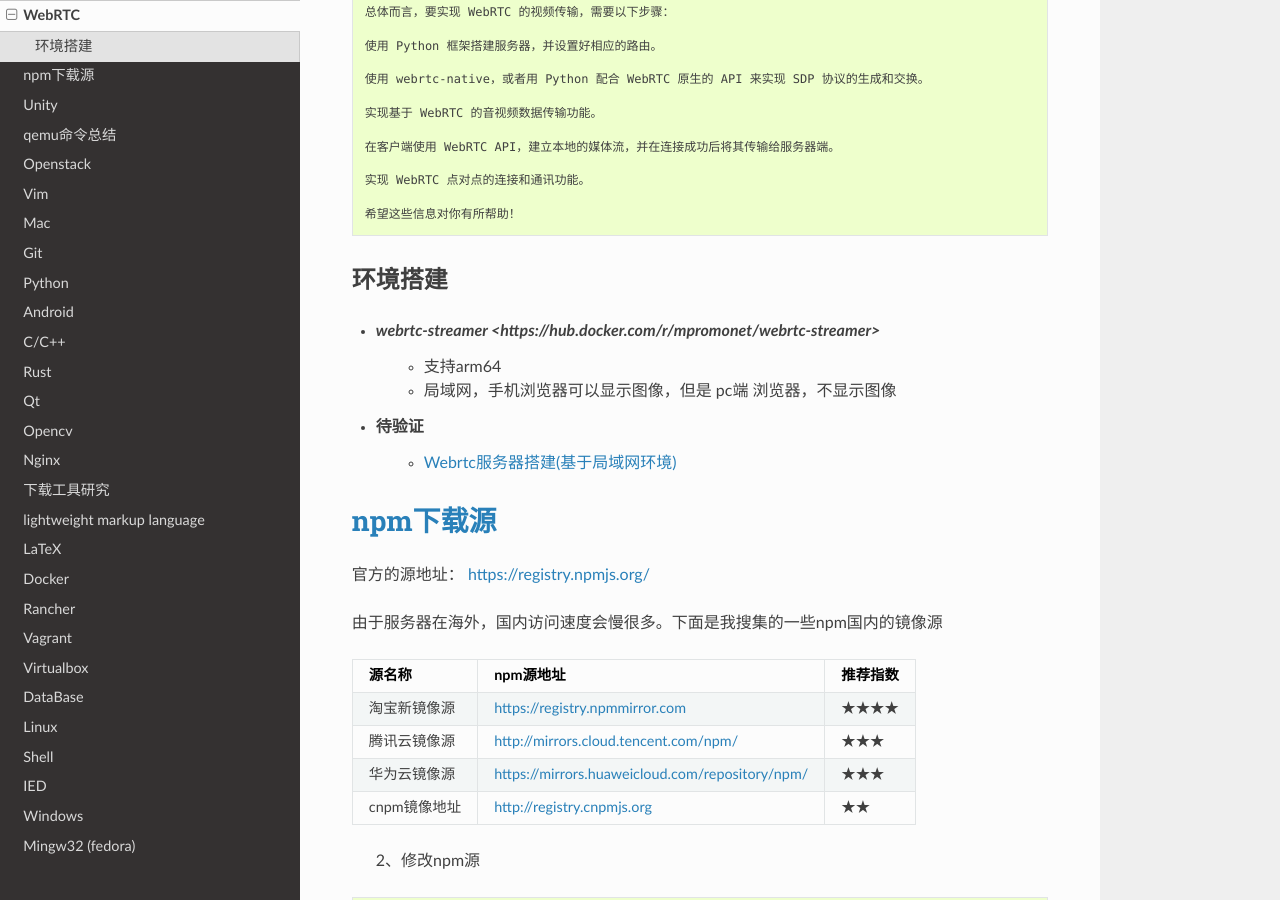
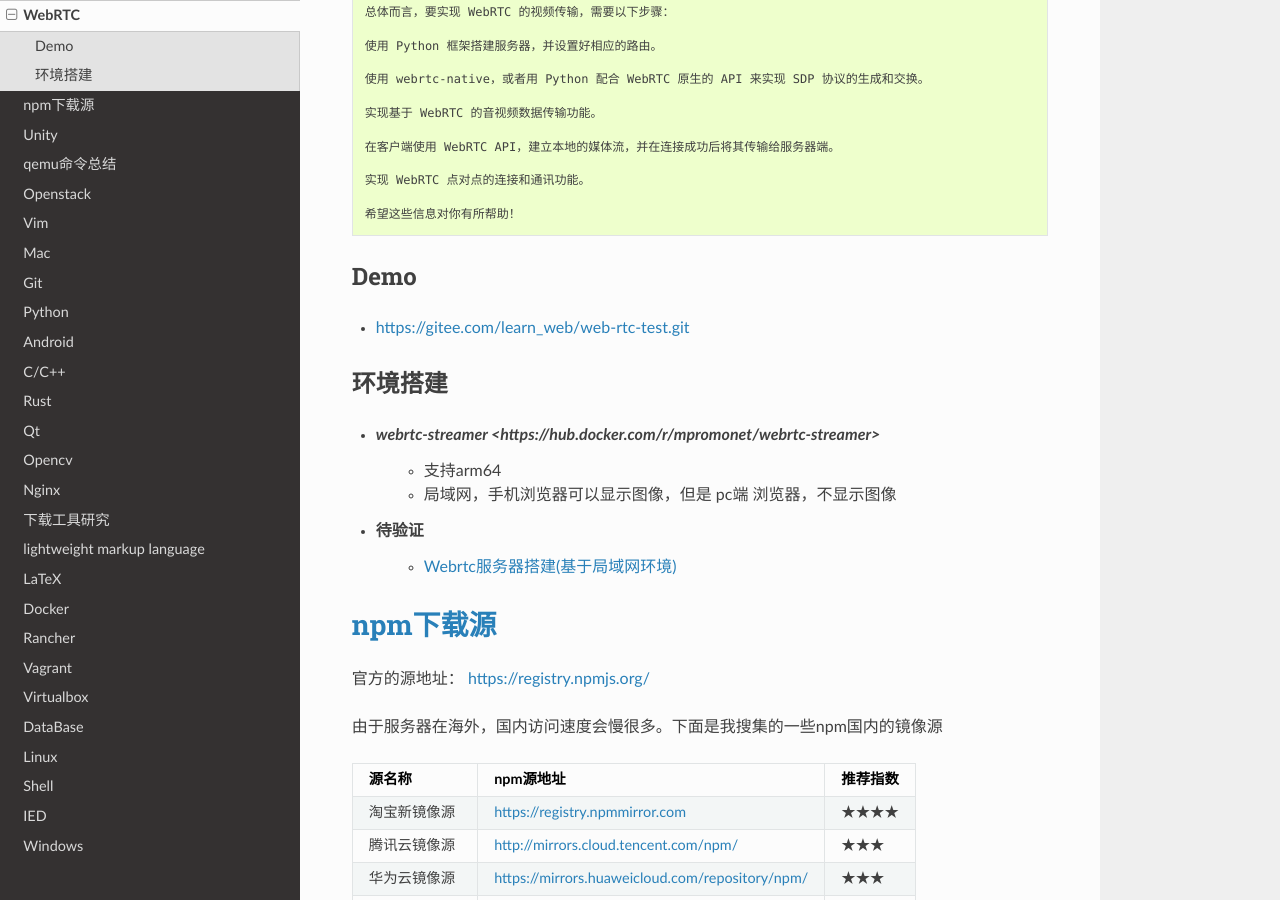
Before and after one commit to my-rds-store/my_space, a Sphinx documentation site: the page built from source/webrtc/index.rst, in a window 1280 px wide and 900 px high, scrolled down 308 px. Built offline with Sphinx 7.4.7 and the Read the Docs theme 3.1.0, drawn with Linux system fonts in a browser that asks for light colours.

Commit message:
updaet ...

```diff
--- a/source/webrtc/index.rst
+++ b/source/webrtc/index.rst
@@ -24,6 +24,11 @@ WebRTC
     实现 WebRTC 点对点的连接和通讯功能。
 
     希望这些信息对你有所帮助！
+
+Demo
+----------------
+
+* https://gitee.com/learn_web/web-rtc-test.git
 
 
 环境搭建
```
